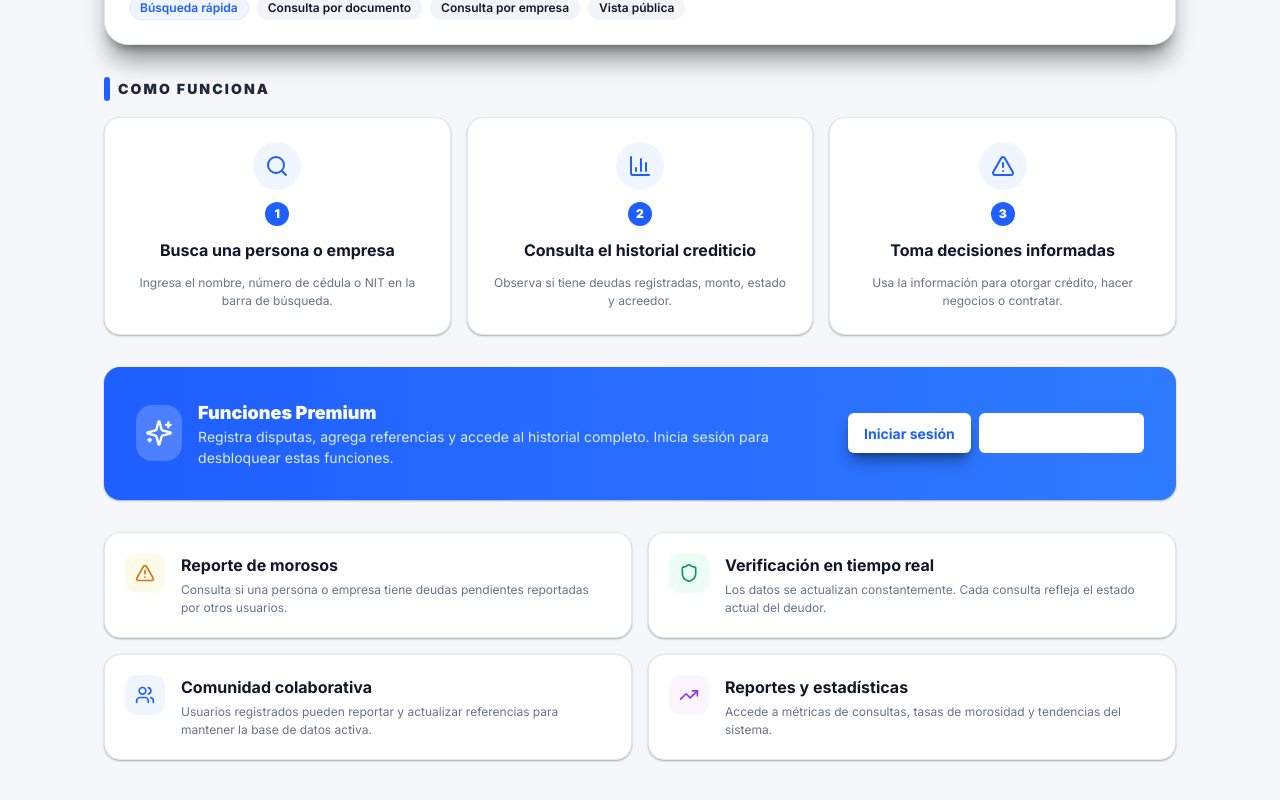
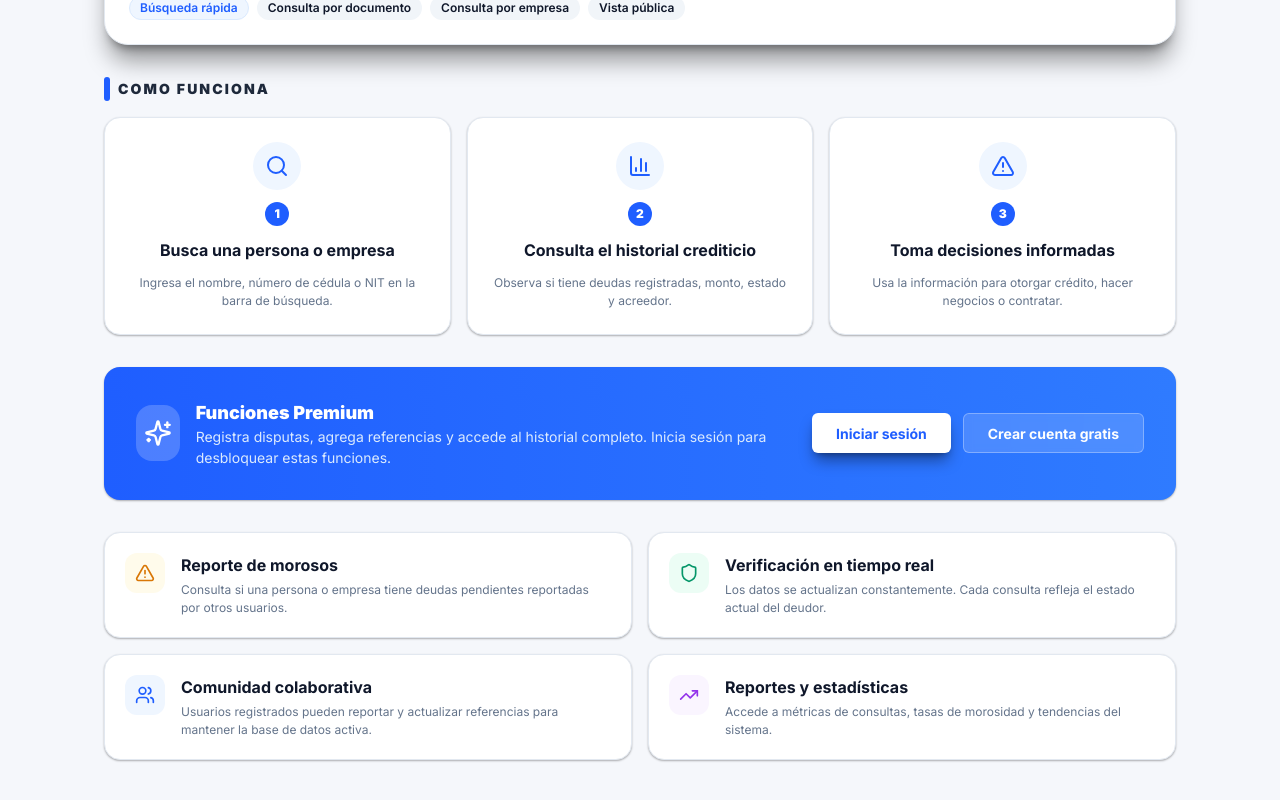
Before and after one commit to Izzy2024/credicheck, a Next.js app: page /dashboard in a window 1280 px wide. Shown: the part 620-1420 px from the top of the page. Built offline with nearby package versions, Linux system fonts and the light colour scheme.

Commit message:
fix: make both premium CTA buttons visible on gradient card

```diff
--- a/app/dashboard/page.tsx
+++ b/app/dashboard/page.tsx
@@ -836,17 +836,16 @@ export default function Dashboard() {
                         <p className="text-blue-100 text-sm">Registra disputas, agrega referencias y accede al historial completo. Inicia sesión para desbloquear estas funciones.</p>
                       </div>
                     </div>
-                    <div className="flex flex-col sm:flex-row gap-2 shrink-0">
+                    <div className="flex flex-col sm:flex-row gap-3 shrink-0">
                       <Button
                         onClick={() => router.push("/login")}
-                        className="bg-white text-[#1F5EFF] hover:bg-blue-50 font-bold shadow-lg"
+                        className="bg-white text-[#1F5EFF] hover:bg-blue-50 font-bold shadow-lg px-6 py-3"
                       >
                         Iniciar sesión
                       </Button>
                       <Button
                         onClick={() => router.push("/signup")}
-                        variant="outline"
-                        className="border-white/40 text-white hover:bg-white/10 font-bold"
+                        className="bg-white/15 backdrop-blur-sm text-white hover:bg-white/25 font-bold border border-white/30 px-6 py-3"
                       >
                         Crear cuenta gratis
                       </Button>
```
